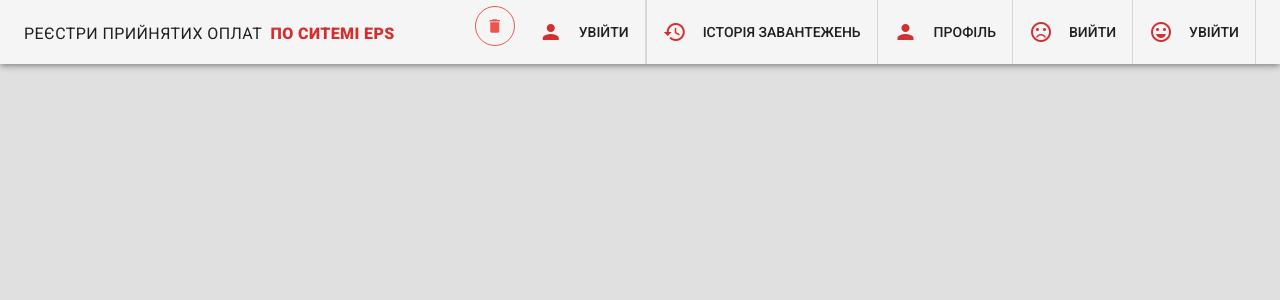
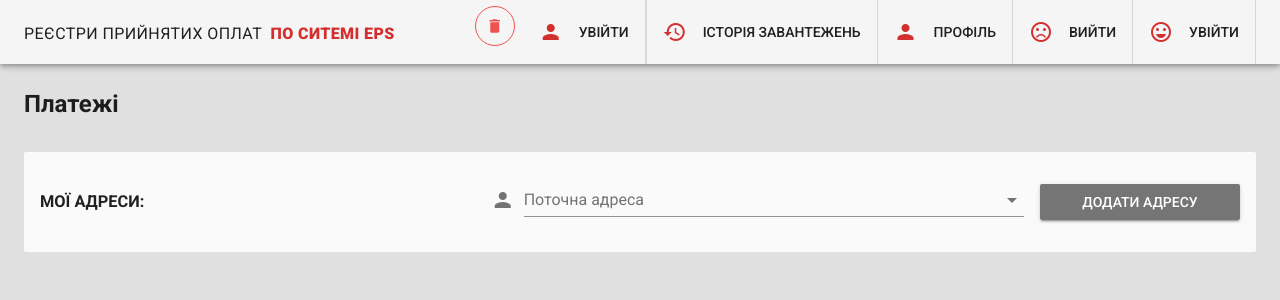
Before and after one commit to bunzuk1991/list-of-payments, a Vue app: page / in a window 1280 px wide. Shown: the top 300 px of the page. Built offline with nearby package versions, Linux system fonts and the light colour scheme.

Commit message:
modal confirm component

```diff
--- /dev/null
+++ b/src/components/addresses.vue
@@ -0,0 +1,53 @@
+<template>
+  <div class="address">
+    <h1 class="headline font-weight-bold ml-4 mt-4">Платежі</h1>
+    <v-container fluid class="my-2">
+      <v-card flat class="pa-3 mb-2" color="grey lighten-5">
+        <v-layout align-center row wrap>
+          <v-flex xs12 sm12 md4>
+            <div>
+              <h3 :mt-3='$vuetify.breakpoint.smAndDown' class="healing text-uppercase mb-5:$vuetify.b">Мої адреси: </h3>
+            </div>
+          </v-flex>
+          <v-spacer></v-spacer>
+          <v-flex xs12 sm12 md8 grow>
+            <v-layout align-center justify-end row wrap>
+              <v-flex xs12 sm12 md8 class="mr-3">
+                <v-select
+                  :items='itemsList'
+                  prepend-icon="person"
+                  item-text="address"
+                  class="address-select"
+                  label="Поточна адреса"
+                ></v-select>
+              </v-flex>
+              <v-flex xs12 sm12 md3 shrink="1">
+                <v-btn block color="grey darken-1 white--text">
+                  Додати адресу
+                </v-btn>
+              </v-flex>
+            </v-layout>
+          </v-flex>
+        </v-layout>
+    </v-card>
+    </v-container>
+  </div>
+</template>
+
+<script>
+export default {
+  name: 'addresses',
+  data () {
+    return {
+      itemsList: [
+        { address: 'м. Тернопіль, вул. Бандери 96 кв. 1', value: '260000000001' },
+        { address: 'м. Тернопіль, вул. Бандери 10 кв. 1', value: '260000000002' },
+        { address: 'м. Тернопіль, вул. Бандери 88 кв. 1', value: '260000000003' }
+      ]
+    }
+  }
+}
+</script>
+
+<style scoped>
+</style>
--- a/src/router.js
+++ b/src/router.js
@@ -2,6 +2,7 @@ import Vue from 'vue'
 import Router from 'vue-router'
 import DownloadHistory from './views/DownloadHistory'
 import AppOrgList from './views/organisations/AppOrgList'
+import Addresses from './components/addresses'
 
 Vue.use(Router)
 
@@ -18,6 +19,11 @@ export default new Router({
       name: 'organisations',
       path: '/organisations',
       component: AppOrgList
+    },
+    {
+      name: 'home',
+      path: '/',
+      component: Addresses
     }
   ]
 })
--- a/src/views/Home.vue
+++ b/src/views/Home.vue
@@ -1,18 +1,14 @@
 <template>
   <div class="home">
-    <img alt="Vue logo" src="../assets/logo.png">
-    <HelloWorld msg="Welcome to Your Vue.js App"/>
+
   </div>
 </template>
 
 <script>
 // @ is an alias to /src
-import HelloWorld from '@/components/HelloWorld.vue'
-
 export default {
   name: 'home',
   components: {
-    HelloWorld
   }
 }
 </script>
```
